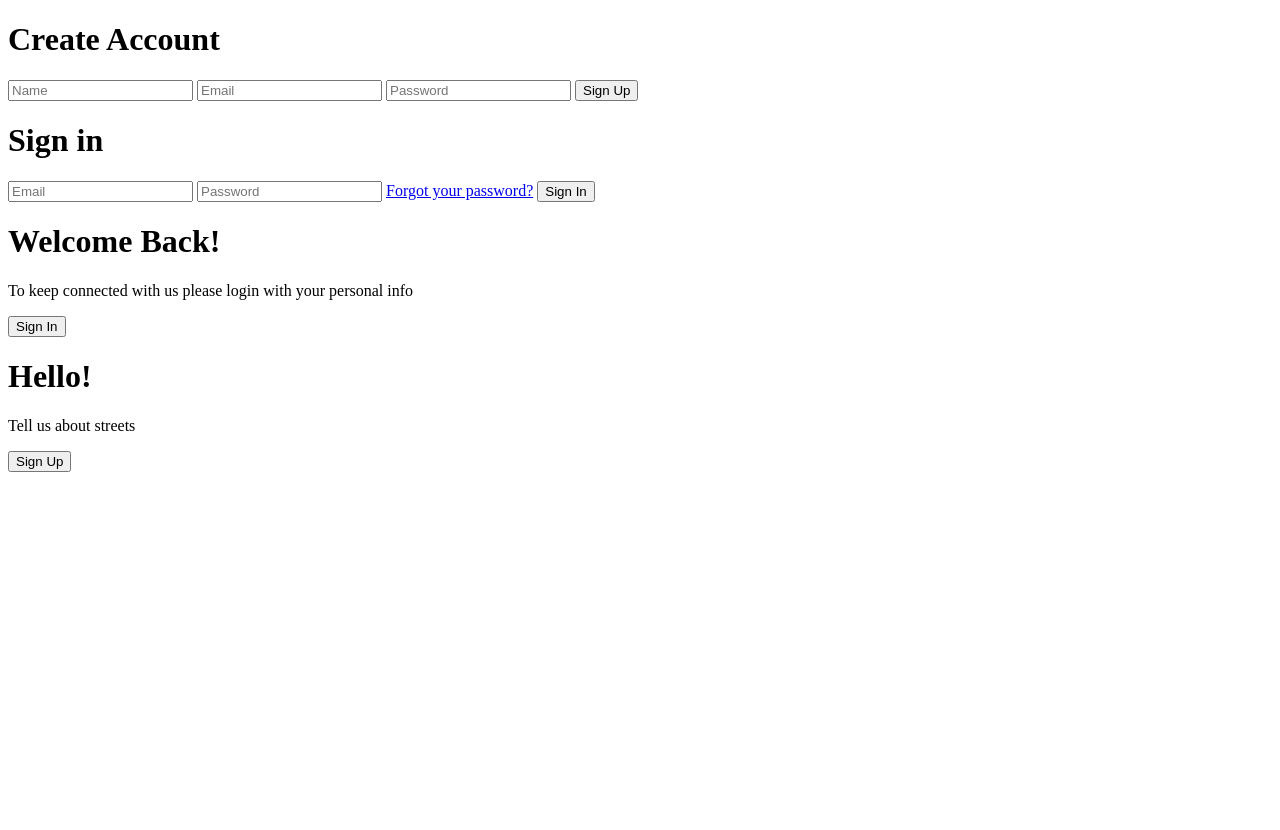
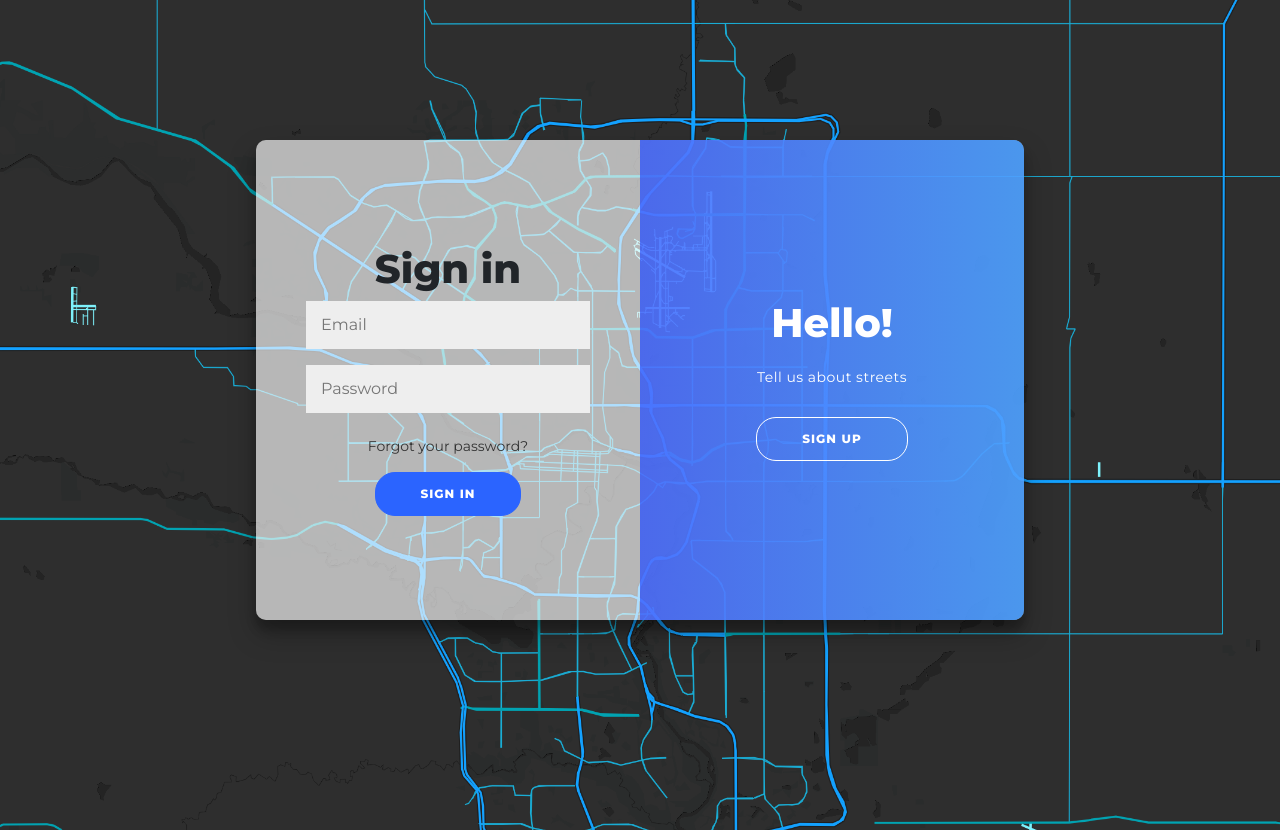
Before and after one commit to k4ukichu/ENGO651-Project, a Flask app: template Project/website/templates/signup.html in a window 1280 px wide. Before the commit the page ends 472 px from the top, so only its background shows below. Run offline with Flask 2, Linux system fonts and the light colour scheme; the template is opened without the code that fills it, so the values that code supplies are empty.

Commit message:
Update signup.html

```diff
--- a/Project/website/templates/signup.html
+++ b/Project/website/templates/signup.html
@@ -3,7 +3,11 @@
     <head>
         <title>Map Sign Up</title>
         <meta charset="utf-8">
-        <meta name="viewport" content="width=device-width, initial-scale=1"
+        <meta name="viewport" content="width=device-width, initial-scale=1">
+        <link rel="stylesheet" href="https://cdn.jsdelivr.net/npm/bootstrap@4.6.1/dist/css/bootstrap.min.css">
+        <link rel="stylesheet" href="https://fonts.googleapis.com/css?family=Montserrat">
+        <link rel="stylesheet" href="https://fonts.googleapis.com/icon?family=Material+Icons">
+        <link rel="stylesheet" href="../static/signup.css">
 
     </head>
     <body>
```
